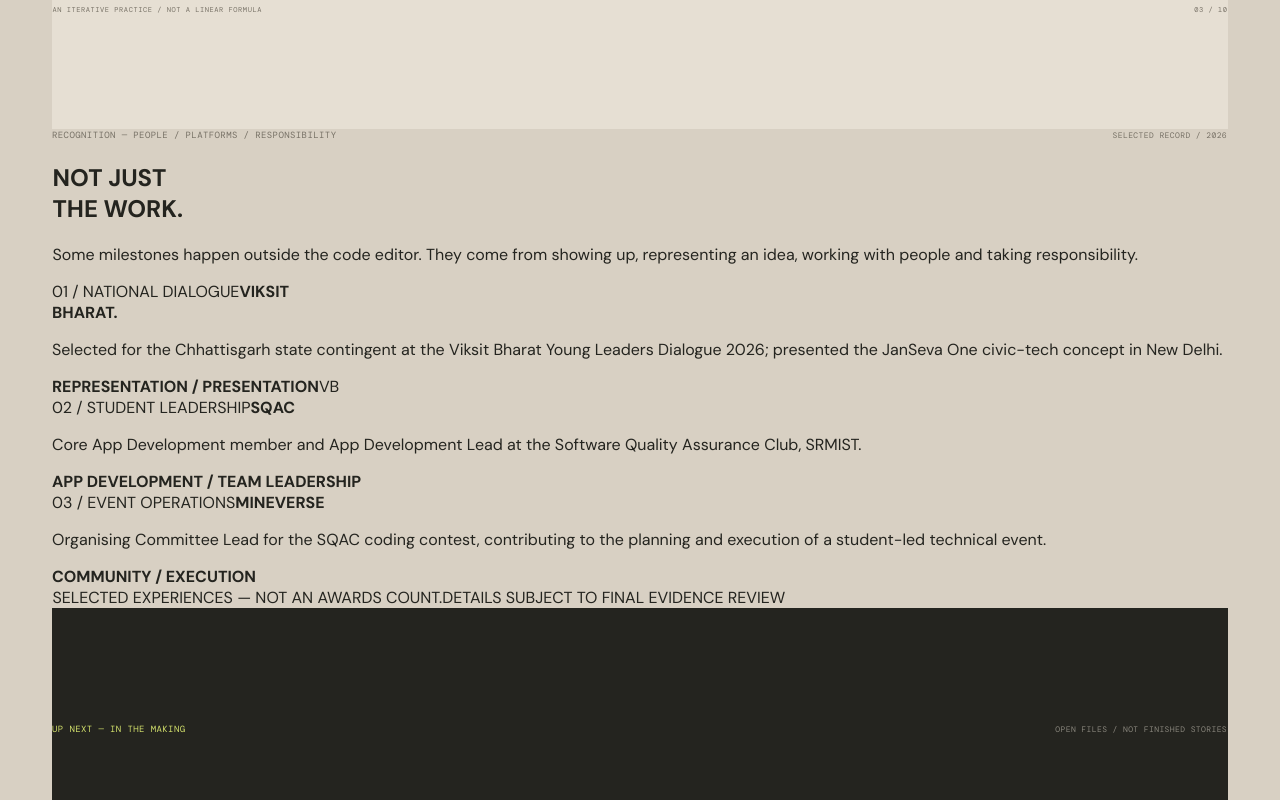
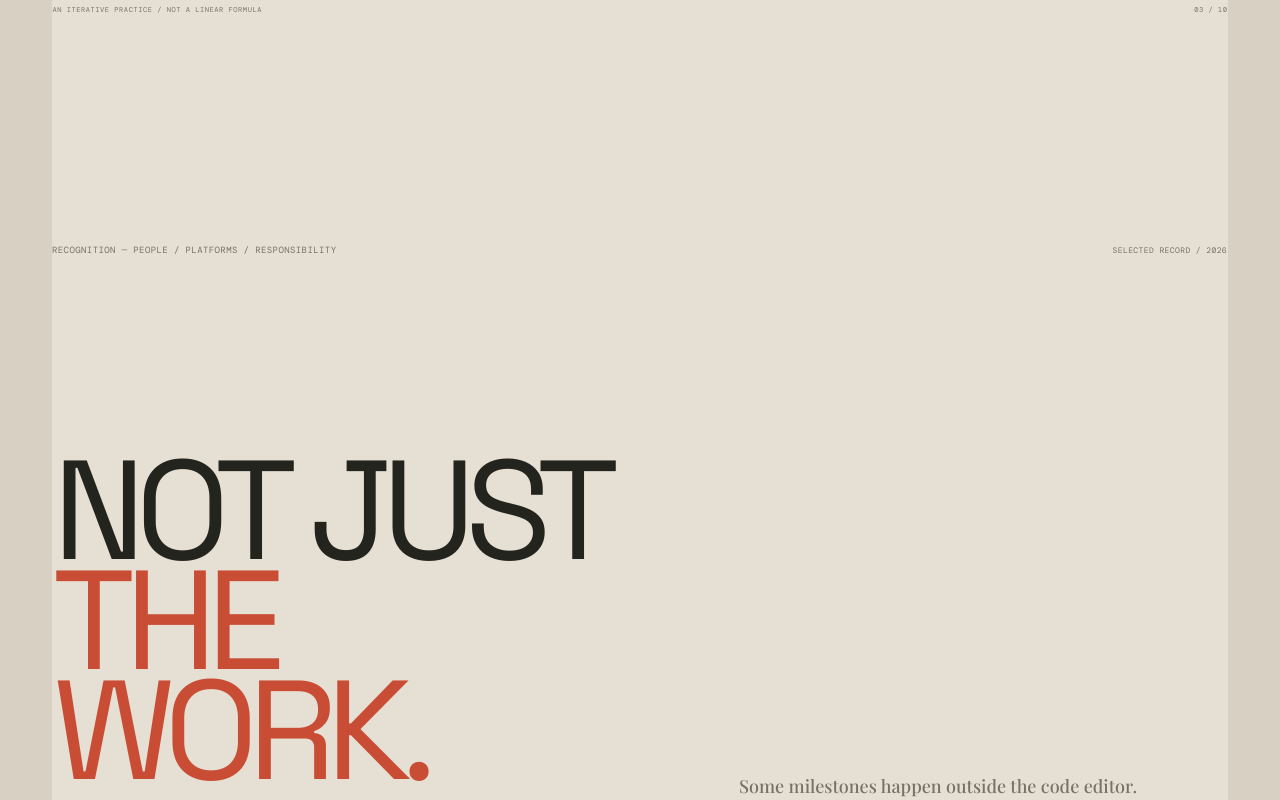
Before and after one commit to kirtanswamy/kirtan-portfolio, a React (Vite) app: page / in a window 1280 px wide. Shown: the part 4760-5560 px from the top of the page. Built offline with nearby package versions, Linux system fonts and the light colour scheme; a web font is replaced by a local one.

Commit message:
Art direct the recognition archive as an editorial feature spread

```diff
--- a/src/styles.css
+++ b/src/styles.css
@@ -457,3 +457,22 @@ body.dialog-open{overflow:hidden}
 .up-next-foot{display:flex;justify-content:space-between;gap:20px;padding-top:17px;font:7px var(--mono);letter-spacing:.08em;color:#eee7d980}
 @media(max-width:700px){.up-next-heading{grid-template-columns:1fr;gap:22px}.up-next-heading h2{font-size:clamp(68px,17vw,116px)}.up-next-feature{grid-template-columns:1fr}.up-next-feature-mark{min-height:210px}.up-next-feature-copy{padding:25px}.up-next-item{grid-template-columns:1fr;gap:10px}.up-next-item>i{text-align:left}.up-next-foot{flex-direction:column;gap:7px}}
 @media(prefers-reduced-motion:reduce){.up-next-section *{scroll-behavior:auto}}
+
+/* Recognition archive — real milestones, no invented trophy metrics */
+.recognition-section{background:var(--paper2);padding-top:clamp(70px,9vw,120px);padding-bottom:clamp(65px,8vw,110px)}
+.recognition-heading{display:grid;grid-template-columns:1.1fr .9fr;align-items:end;gap:7vw;margin:clamp(42px,7vw,82px) 0}
+.recognition-heading h2{font:clamp(66px,11vw,148px)/.78 var(--display);letter-spacing:-.075em}
+.recognition-heading h2 em{font-style:italic;color:var(--red)}
+.recognition-heading>p{font:clamp(14px,1.5vw,18px)/1.55 var(--serif);color:var(--muted);max-width:36ch}
+.recognition-grid{display:grid;grid-template-columns:1.15fr 1fr 1fr;gap:1px;background:var(--line);border:1px solid var(--line)}
+.recognition-feature,.recognition-card{position:relative;overflow:hidden;background:var(--ink);color:var(--paper);padding:clamp(20px,3vw,34px);min-height:300px;display:flex;flex-direction:column}
+.recognition-feature{background:var(--blue)}
+.recognition-feature>span,.recognition-card>span{font:8px var(--mono);letter-spacing:.08em;color:var(--acid)}
+.recognition-feature>strong{font:clamp(45px,6vw,76px)/.8 var(--display);letter-spacing:-.065em;margin:45px 0 18px}
+.recognition-feature>p,.recognition-card>p{font:11px/1.65 var(--body);color:#eee7d9b9;max-width:42ch}
+.recognition-feature>b,.recognition-card>b{font:7px var(--mono);letter-spacing:.07em;color:var(--acid);margin-top:auto;padding-top:22px}
+.recognition-feature>i{position:absolute;right:20px;top:45px;font:italic 95px var(--display);color:#eee7d91a}
+.recognition-card>strong{font:clamp(34px,4.5vw,54px)/.9 var(--display);letter-spacing:-.05em;margin:48px 0 16px}
+.recognition-foot{display:flex;justify-content:space-between;gap:18px;padding-top:16px;font:7px var(--mono);letter-spacing:.07em;color:var(--muted)}
+@media(max-width:800px){.recognition-grid{grid-template-columns:1fr 1fr}.recognition-feature{grid-column:1/-1;min-height:260px}.recognition-card{min-height:250px}}
+@media(max-width:560px){.recognition-heading{grid-template-columns:1fr;gap:22px}.recognition-heading h2{font-size:clamp(68px,17vw,116px)}.recognition-grid{grid-template-columns:1fr}.recognition-feature{grid-column:auto}.recognition-card{min-height:210px}.recognition-foot{flex-direction:column;gap:7px}}
```
